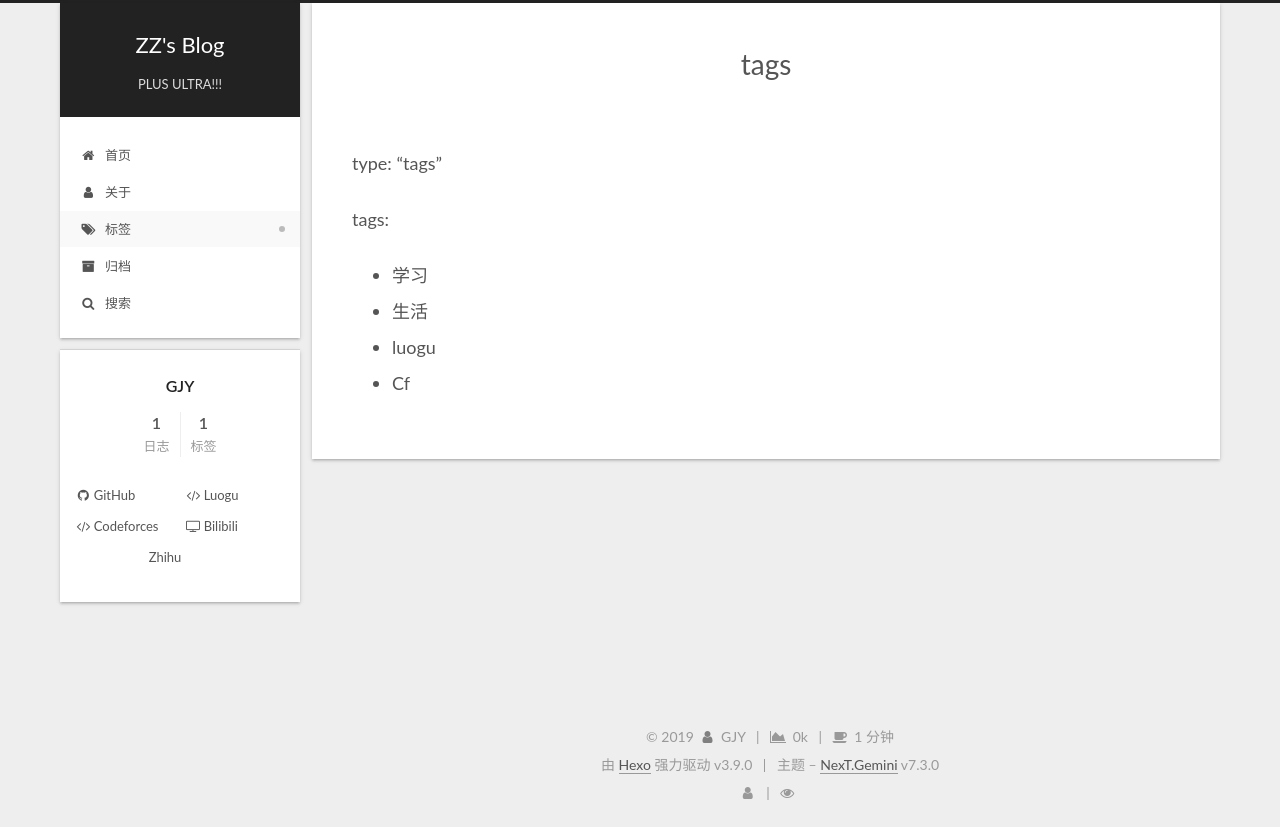
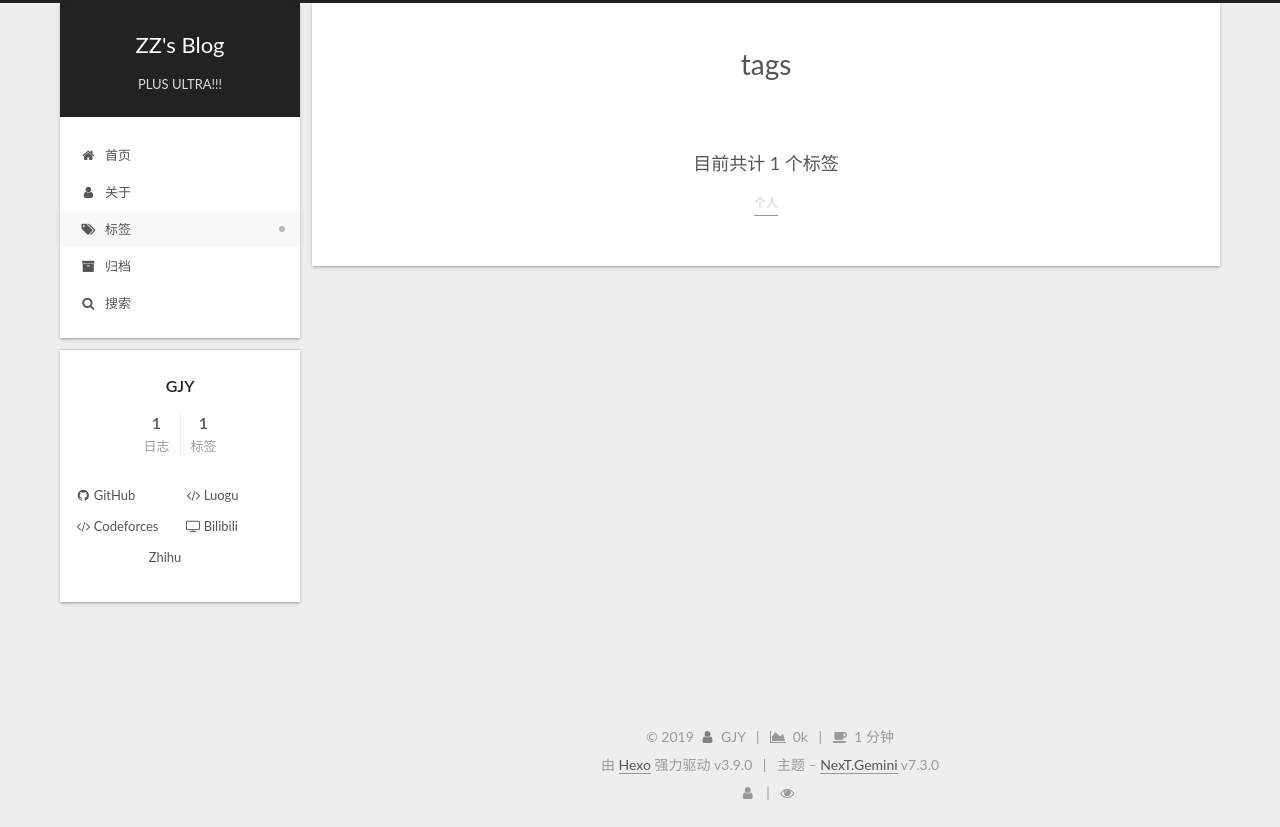
Before and after one commit to ZZ-zuozhe/ZZ-zuozhe.github.io, a plain HTML site: page tags/index.html in a window 1280 px wide. Drawn offline with nearby package versions, Linux system fonts and the light colour scheme; some packages are replaced by stand-ins of ours; a script that the page names is missing; some icons are missing.

Commit message:
Site updated: 2019-08-22 22:05:35

```diff
--- a/css/main.css
+++ b/css/main.css
@@ -1706,7 +1706,7 @@ pre .javascript .function {
 }
 .links-of-author a::before,
 .links-of-author span.exturl::before {
-  background: #04c3e4;
+  background: #ff816a;
   border-radius: 50%;
   content: ' ';
   display: inline-block;
--- a/tags/index.html
+++ b/tags/index.html
@@ -54,17 +54,14 @@
   };
 </script>
 
-  <meta name="description" content="type: “tags” tags:  学习 生活 luogu Cf">
-<meta property="og:type" content="website">
+  <meta property="og:type" content="website">
 <meta property="og:title" content="tags">
 <meta property="og:url" content="https://zz-zuozhe.github.io/tags/index.html">
 <meta property="og:site_name" content="ZZ&#39;s Blog">
-<meta property="og:description" content="type: “tags” tags:  学习 生活 luogu Cf">
 <meta property="og:locale" content="zh-CN">
-<meta property="og:updated_time" content="2019-08-22T14:01:21.874Z">
+<meta property="og:updated_time" content="2019-08-22T14:04:49.622Z">
 <meta name="twitter:card" content="summary">
 <meta name="twitter:title" content="tags">
-<meta name="twitter:description" content="type: “tags” tags:  学习 生活 luogu Cf">
   <link rel="canonical" href="https://zz-zuozhe.github.io/tags/">
 
 
@@ -275,15 +272,22 @@
 
       <div class="post-body">
 
-          <p>type: “tags”</p>
-<p>tags:</p>
-<ul>
-<li>学习</li>
-<li>生活</li>
-<li>luogu</li>
-<li>Cf</li>
-</ul>
+          <div class="tag-cloud">
+            <div class="tag-cloud-title">
 
+
+
+
+
+
+              目前共计 1 个标签
+            </div>
+            <div class="tag-cloud-tags">
+
+                <a href="/tags/个人/" style="font-size: 12px; color: #ccc">个人</a>
+
+            </div>
+          </div>
 
       </div>
 
@@ -355,12 +359,16 @@
       <div class="site-state-item site-state-tags">
 
 
+            <a href="/tags/">
+
+
+
 
 
 
         <span class="site-state-item-count">1</span>
         <span class="site-state-item-name">标签</span>
-
+        </a>
       </div>
 
   </nav>
```
Also changed, not shown: 2019/08/22/关于/index.html (+5 -1 lines), about/index.html (+5 -1 lines), archives/2019/08/index.html (+5 -1 lines), archives/2019/index.html (+5 -1 lines), archives/index.html (+5 -1 lines), index.html (+5 -1 lines), tags/个人/index.html (+5 -1 lines).
